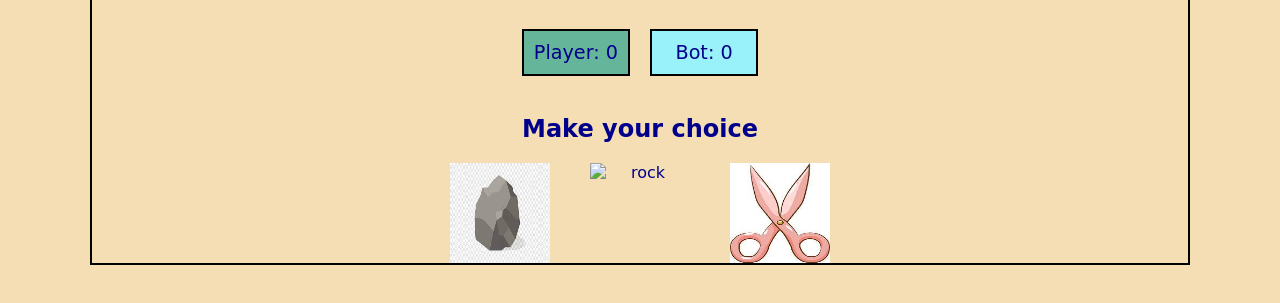
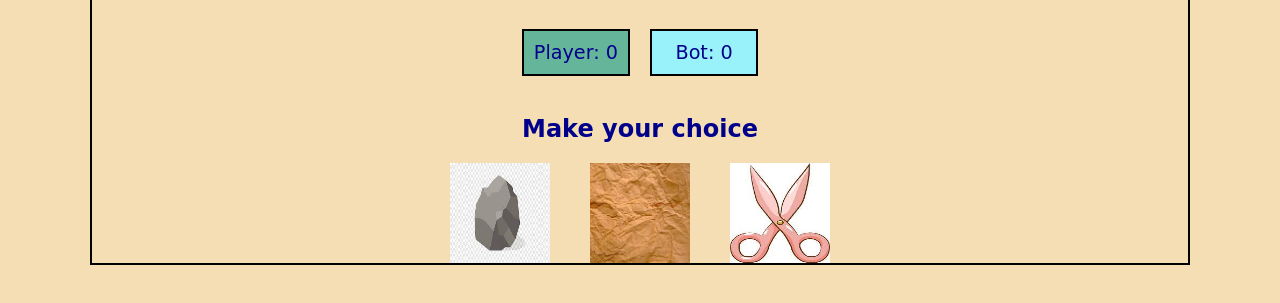
Before and after one commit to Hari-Kumar-A/RockPaperScissor, a plain HTML site: page index.html in a window 1280 px wide. Shown: the part 101-404 px from the top of the page. Drawn offline with Linux system fonts and the light colour scheme.

Commit message:
Update index.html

```diff
--- a/index.html
+++ b/index.html
@@ -21,7 +21,7 @@
         <h2>Make your choice</h2>
         <div class="choices">
              <img src="rock.jpg" alt="rock" id="rock" class="img">
-             <img src="paper.png" alt="rock" id="paper" class="img">
+             <img src="paper.jpg" alt="rock" id="paper" class="img">
              <img src="scissor.jpg" alt="rock" id="scissor" class="img">
         </div>
     </div>
```
